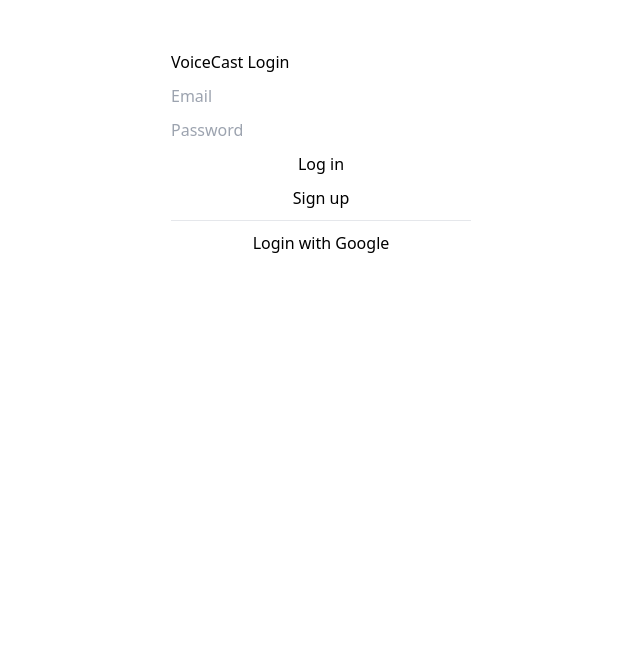
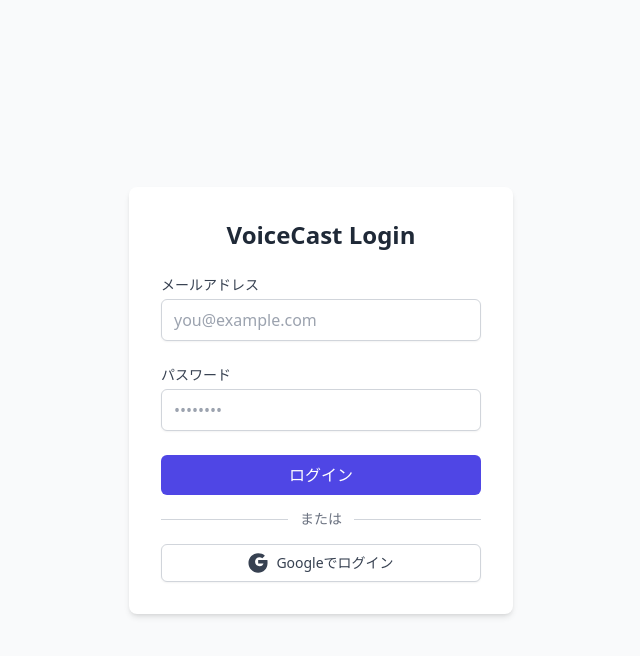
Before and after one commit to TAKA1040/voicecast, a Next.js app: page /login in a window 1280 px wide. Shown: the top 656 px of the page, without its empty margins (319-959 px from the left). Built offline with nearby package versions, Linux system fonts and the light colour scheme; no server answers.

Commit message:
refactor: ログインページをサーバー/クライアントコンポーネントに分離

```diff
--- a/app/login/page.tsx
+++ b/app/login/page.tsx
@@ -1,64 +1,9 @@
-'use client'
-
-import { createClient } from '@/lib/supabase/client'
-import { useRouter } from 'next/navigation'
-import { useState } from 'react'
+import LoginForm from '@/components/login-form'
 
 export default function LoginPage() {
-  const [email, setEmail] = useState('')
-  const [password, setPassword] = useState('')
-  const router = useRouter()
-  const supabase = createClient()
-
-  const handleSignUp = async () => {
-    await supabase.auth.signUp({
-      email,
-      password,
-      options: {
-        emailRedirectTo: `${location.origin}/api/auth/callback`,
-      },
-    })
-    router.refresh()
-  }
-
-  const handleSignIn = async () => {
-    await supabase.auth.signInWithPassword({
-      email,
-      password,
-    })
-    router.push('/admin')
-  }
-
-  const handleGoogleLogin = async () => {
-    await supabase.auth.signInWithOAuth({
-      provider: 'google',
-      options: {
-        redirectTo: `${location.origin}/api/auth/callback`,
-      },
-    })
-  }
-
   return (
-    <div style={{ width: '300px', margin: '50px auto', display: 'flex', flexDirection: 'column', gap: '10px' }}>
-      <h2>VoiceCast Login</h2>
-      <input
-        type="email"
-        name="email"
-        value={email}
-        onChange={(e) => setEmail(e.target.value)}
-        placeholder="Email"
-      />
-      <input
-        type="password"
-        name="password"
-        value={password}
-        onChange={(e) => setPassword(e.target.value)}
-        placeholder="Password"
-      />
-      <button onClick={handleSignIn}>Log in</button>
-      <button onClick={handleSignUp}>Sign up</button>
-      <hr />
-      <button onClick={handleGoogleLogin}>Login with Google</button>
+    <div className="min-h-screen bg-gray-50 flex items-center justify-center">
+      <LoginForm />
     </div>
   )
 }
--- /dev/null
+++ b/components/login-form.tsx
@@ -0,0 +1,98 @@
+'use client'
+
+import { createClient } from '@/lib/supabase/client'
+import { useRouter } from 'next/navigation'
+import { useState } from 'react'
+
+export default function LoginForm() {
+  const [email, setEmail] = useState('')
+  const [password, setPassword] = useState('')
+  const [message, setMessage] = useState('')
+  const router = useRouter()
+  const supabase = createClient()
+
+  const handleSignIn = async (e: React.FormEvent<HTMLFormElement>) => {
+    e.preventDefault()
+    setMessage('')
+    const { error } = await supabase.auth.signInWithPassword({
+      email,
+      password,
+    })
+    if (error) {
+      setMessage('エラー: ' + error.message)
+      return
+    }
+    router.push('/admin')
+  }
+
+  const handleGoogleLogin = async () => {
+    setMessage('')
+    const { error } = await supabase.auth.signInWithOAuth({
+      provider: 'google',
+      options: {
+        redirectTo: `${location.origin}/api/auth/callback`,
+      },
+    })
+    if (error) {
+      setMessage('エラー: ' + error.message)
+    }
+  }
+
+  return (
+    <div className="w-full max-w-sm p-8 space-y-6 bg-white rounded-lg shadow-md">
+      <h2 className="text-2xl font-bold text-center text-gray-800">VoiceCast Login</h2>
+      <form className="space-y-6" onSubmit={handleSignIn}>
+        <div>
+          <label htmlFor="email" className="block text-sm font-medium text-gray-700">
+            メールアドレス
+          </label>
+          <input
+            id="email"
+            type="email"
+            value={email}
+            onChange={(e) => setEmail(e.target.value)}
+            required
+            className="w-full px-3 py-2 mt-1 border border-gray-300 rounded-md shadow-sm focus:ring-indigo-500 focus:border-indigo-500"
+            placeholder="you@example.com"
+          />
+        </div>
+        <div>
+          <label htmlFor="password" className="block text-sm font-medium text-gray-700">
+            パスワード
+          </label>
+          <input
+            id="password"
+            type="password"
+            value={password}
+            onChange={(e) => setPassword(e.target.value)}
+            required
+            className="w-full px-3 py-2 mt-1 border border-gray-300 rounded-md shadow-sm focus:ring-indigo-500 focus:border-indigo-500"
+            placeholder="••••••••"
+          />
+        </div>
+        <div>
+          <button
+            type="submit"
+            className="w-full px-4 py-2 font-medium text-white bg-indigo-600 rounded-md hover:bg-indigo-700 focus:outline-none focus:ring-2 focus:ring-offset-2 focus:ring-indigo-500"
+          >
+            ログイン
+          </button>
+        </div>
+      </form>
+      <div className="relative flex items-center justify-center">
+        <span className="absolute px-3 bg-white text-sm text-gray-500">または</span>
+        <div className="w-full border-t border-gray-300"></div>
+      </div>
+      <div>
+        <button
+          onClick={handleGoogleLogin}
+          className="w-full flex items-center justify-center px-4 py-2 border border-gray-300 rounded-md shadow-sm text-sm font-medium text-gray-700 bg-white hover:bg-gray-50"
+        >
+          <svg className="w-5 h-5 mr-2" aria-hidden="true" focusable="false" data-prefix="fab" data-icon="google" role="img" xmlns="http://www.w3.org/2000/svg" viewBox="0 0 488 512"><path fill="currentColor" d="M488 261.8C488 403.3 381.5 504 248 504 110.8 504 0 393.2 0 256S110.8 8 248 8c66.8 0 126 21.2 172.9 60.3l-66.8 66.8c-20-14.6-45.3-23.5-72.1-23.5-62.3 0-113.5 51.2-113.5 113.5s51.2 113.5 113.5 113.5c71.2 0 98.2-48.8 102.2-72.1H248v-85.3h236.1c2.3 12.7 3.9 24.9 3.9 41.4z"></path></svg>
+          Googleでログイン
+        </button>
+      </div>
+      {message && <p className="mt-4 text-sm text-center text-red-600">{message}</p>}
+    </div>
+  )
+}
```
Also changed, not shown: commit_message.txt.
